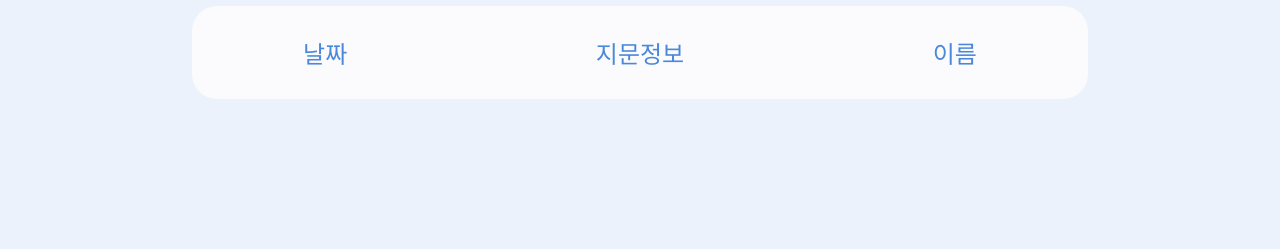
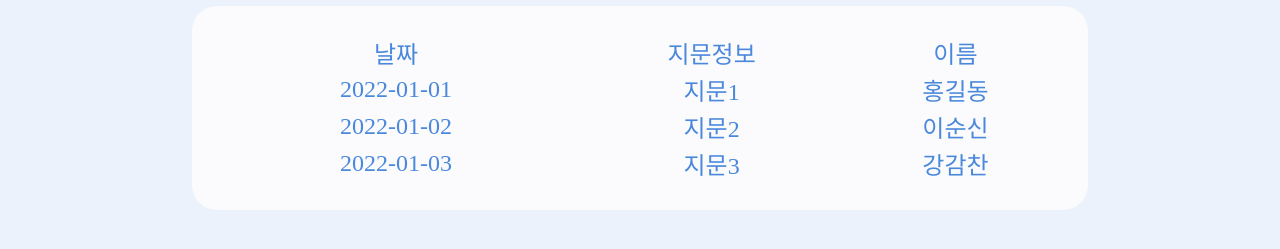
Before and after one commit to wwwxsv19/Dr.smoos, a plain HTML site: page templates/record.html in a window 1280 px wide. Shown: the part 209-458 px from the top of the page. Drawn offline with Linux system fonts and the light colour scheme; a web font is replaced by a local one.

Commit message:
ADD : js코드 작성

```diff
--- a/templates/record.html
+++ b/templates/record.html
@@ -102,6 +102,42 @@
             </table>
         </div>
     </div>
+    <script>
+        // 가상의 데이터베이스에서 가져온 데이터 예시
+        let records = [
+            { date: "2022-01-01", fingerprint: "지문1", name: "홍길동" },
+            { date: "2022-01-02", fingerprint: "지문2", name: "이순신" },
+            { date: "2022-01-03", fingerprint: "지문3", name: "강감찬" }
+        ];
+
+        // tbody 요소 선택
+        let recordMain = document.getElementById('record--main');
+
+        // 데이터를 순회하면서 행(tr)을 생성하여 tbody에 추가
+        records.forEach(function (record) {
+            // 새로운 행(tr) 요소 생성
+            let newRow = document.createElement('tr');
+
+            // 날짜(date) 셀(td) 생성
+            let dateCell = document.createElement('td');
+            dateCell.textContent = record.date;
+            newRow.appendChild(dateCell);
+
+            // 지문 정보(fingerprint) 셀(td) 생성
+            let fingerprintCell = document.createElement('td');
+            fingerprintCell.textContent = record.fingerprint;
+            newRow.appendChild(fingerprintCell);
+
+            // 이름(name) 셀(td) 생성
+            let nameCell = document.createElement('td');
+            nameCell.textContent = record.name;
+            newRow.appendChild(nameCell);
+
+            // tbody에 행(tr) 추가
+            recordMain.appendChild(newRow);
+        });
+
+    </script>
 </body>
 
 </html>
```
